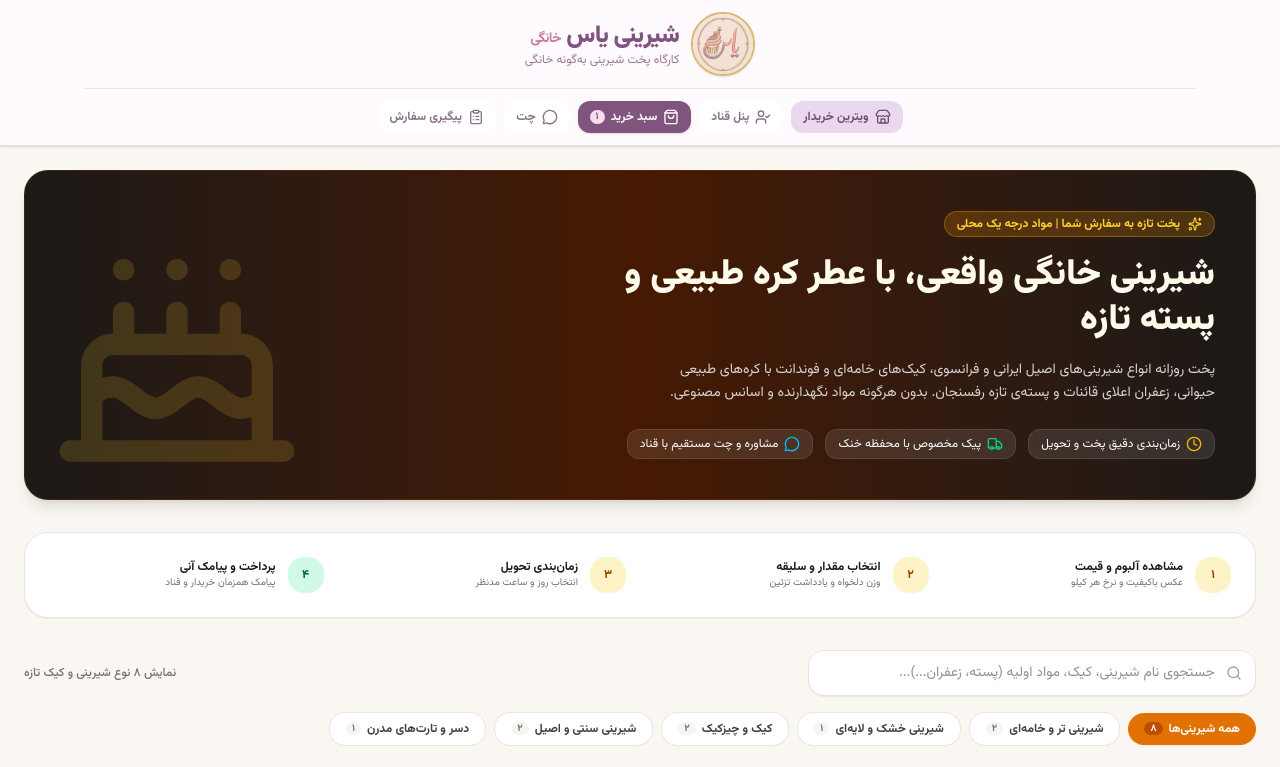
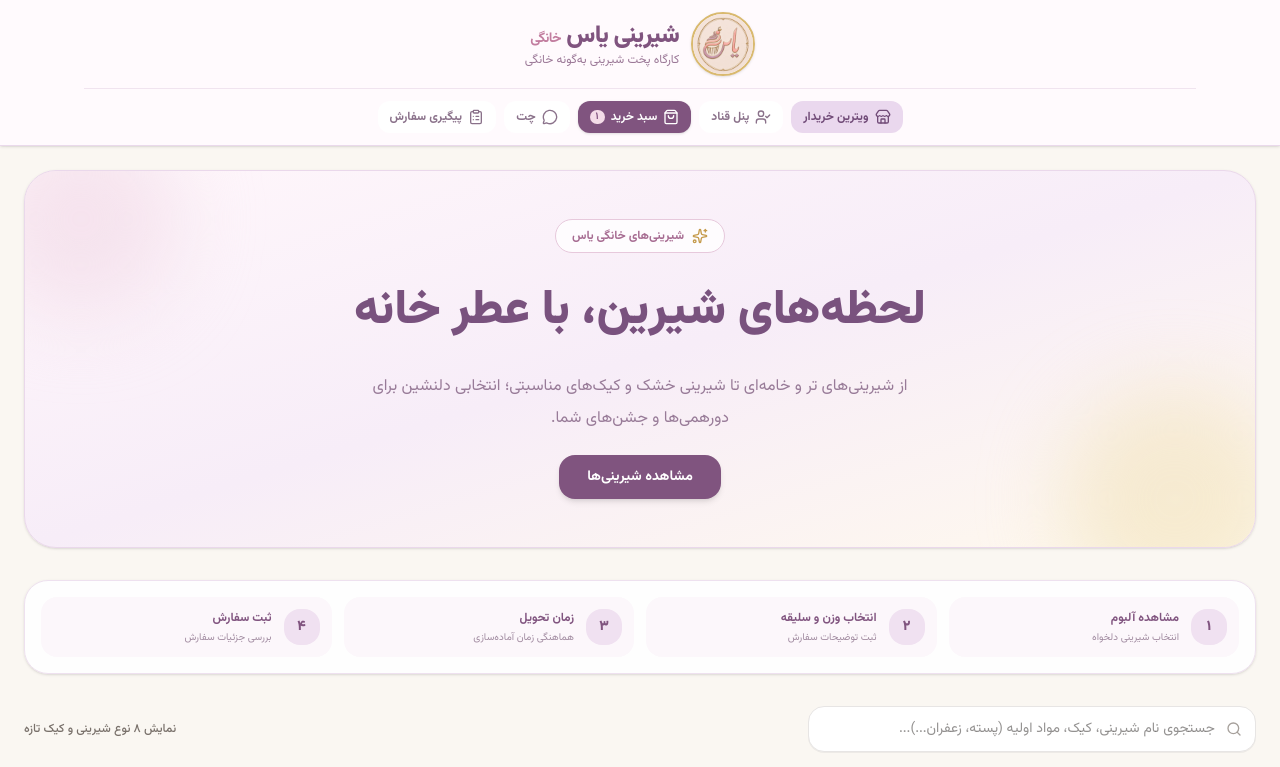
Before and after one commit to forog1980-star/shirini-yas, a React (Vite) app: page / in a window 1280 px wide. Shown: the top 767 px of the page. Built offline with nearby package versions, Linux system fonts and the light colour scheme.

Commit message:
Refresh Yas storefront hero and ordering flow

```diff
--- a/src/App.tsx
+++ b/src/App.tsx
@@ -86,7 +86,7 @@ export default function App() {
     {
       id: 'm1',
       sender: 'baker',
-      text: 'سلام و درود! مریم سعادتی هستم از کارگاه شیرین‌بانو. برای سفارش شیرینی‌های تازه و انتخاب طعم دلخواه‌تون در خدمتم.',
+      text: 'سلام و درود! سحر هستم از شیرینی یاس. برای سفارش شیرینی‌های تازه و انتخاب طعم دلخواه‌تون در خدمتم.',
       timestamp: '۱۰:۱۵',
       read: true,
     },
@@ -357,85 +357,42 @@ export default function App() {
           /* CUSTOMER STOREFRONT VIEW */
           <div className="max-w-7xl mx-auto px-4 sm:px-6 py-6 space-y-8">
             {/* Hero Storefront Banner */}
-            <div className="relative rounded-3xl overflow-hidden bg-gradient-to-r from-stone-900 via-amber-950 to-stone-900 text-white p-6 sm:p-10 shadow-lg border border-amber-900/40">
-              <div className="relative z-10 max-w-2xl space-y-4">
-                <div className="inline-flex items-center gap-2 bg-amber-500/20 text-amber-300 border border-amber-400/30 px-3 py-1 rounded-full text-xs font-bold">
-                  <Sparkles className="w-3.5 h-3.5" />
-                  <span>پخت تازه به سفارش شما | مواد درجه یک محلی</span>
+            <section className="relative overflow-hidden rounded-[2rem] border border-[#ead8eb] bg-gradient-to-br from-[#fff7fb] via-[#f7edf8] to-[#fff9ed] px-6 py-9 sm:px-10 sm:py-12 shadow-sm">
+              <div className="relative z-10 mx-auto max-w-3xl space-y-5 text-center">
+                <span className="inline-flex items-center gap-2 rounded-full border border-[#e7c9dc] bg-white/80 px-4 py-2 text-xs font-bold text-[#a66b91]">
+                  <Sparkles className="h-4 w-4 text-[#c59b4c]" />
+                  شیرینی‌های خانگی یاس
+                </span>
+                <h1 className="text-3xl font-black leading-relaxed text-[#79527e] sm:text-5xl">
+                  لحظه‌های شیرین، با عطر خانه
+                </h1>
+                <p className="mx-auto max-w-xl text-sm leading-8 text-[#987b98] sm:text-base">
+                  از شیرینی‌های تر و خامه‌ای تا شیرینی خشک و کیک‌های مناسبتی؛ انتخابی دلنشین برای دورهمی‌ها و جشن‌های شما.
+                </p>
+                <button
+                  onClick={() => { setSelectedCategory('all'); document.getElementById('yas-products')?.scrollIntoView({ behavior: 'smooth' }); }}
+                  className="inline-flex items-center justify-center rounded-2xl bg-[#80547f] px-7 py-3 text-sm font-bold text-white shadow-md transition hover:bg-[#70466f]"
+                >
+                  مشاهده شیرینی‌ها
+                </button>
+              </div>
+              <div className="pointer-events-none absolute -left-10 -top-12 h-48 w-48 rounded-full bg-[#f3dce9]/70 blur-2xl" />
+              <div className="pointer-events-none absolute -bottom-16 -right-8 h-56 w-56 rounded-full bg-[#f2e3bd]/60 blur-2xl" />
+            </section>
+
+            {/* A simple, honest ordering guide */}
+            <div className="grid grid-cols-2 gap-3 rounded-3xl border border-[#eee1ef] bg-white/90 p-4 shadow-sm sm:grid-cols-4">
+              {[
+                ['۱', 'مشاهده آلبوم', 'انتخاب شیرینی دلخواه'],
+                ['۲', 'انتخاب وزن و سلیقه', 'ثبت توضیحات سفارش'],
+                ['۳', 'زمان تحویل', 'هماهنگی زمان آماده‌سازی'],
+                ['۴', 'ثبت سفارش', 'بررسی جزئیات سفارش'],
+              ].map(([number, title, detail]) => (
+                <div key={number} className="flex items-center gap-3 rounded-2xl bg-[#fcf7fb] p-3">
+                  <span className="flex h-9 w-9 shrink-0 items-center justify-center rounded-2xl bg-[#f0e1f1] text-sm font-black text-[#80547f]">{number}</span>
+                  <span><span className="block text-xs font-bold text-[#80547f]">{title}</span><span className="mt-1 block text-[10px] text-[#a18ba0]">{detail}</span></span>
                 </div>
-
-                <h1 className="text-2xl sm:text-4xl font-black leading-tight text-amber-50">
-                  شیرینی خانگی واقعی، با عطر کره طبیعی و پسته تازه
-                </h1>
-
-                <p className="text-stone-300 text-xs sm:text-sm leading-relaxed max-w-xl">
-                  {bakerProfile.bio}
-                </p>
-
-                {/* Trust Badges */}
-                <div className="flex flex-wrap items-center gap-3 pt-2 text-xs">
-                  <div className="flex items-center gap-1.5 bg-white/10 backdrop-blur-md px-3 py-1.5 rounded-xl border border-white/10">
-                    <Clock className="w-4 h-4 text-amber-400" />
-                    <span>زمان‌بندی دقیق پخت و تحویل</span>
-                  </div>
-                  <div className="flex items-center gap-1.5 bg-white/10 backdrop-blur-md px-3 py-1.5 rounded-xl border border-white/10">
-                    <Truck className="w-4 h-4 text-emerald-400" />
-                    <span>پیک مخصوص با محفظه خنک</span>
-                  </div>
-                  <div className="flex items-center gap-1.5 bg-white/10 backdrop-blur-md px-3 py-1.5 rounded-xl border border-white/10">
-                    <MessageCircle className="w-4 h-4 text-sky-400" />
-                    <span>مشاوره و چت مستقیم با قناد</span>
-                  </div>
-                </div>
-              </div>
-
-              {/* Decorative Subtle Bakery Elements */}
-              <div className="absolute left-6 bottom-4 opacity-15 hidden md:block pointer-events-none">
-                <Cake className="w-64 h-64 text-amber-300" />
-              </div>
-            </div>
-
-            {/* Quick Process Steps (مثل ورود به یک قنادی دلنشین) */}
-            <div className="grid grid-cols-2 sm:grid-cols-4 gap-3 bg-white p-4 rounded-3xl border border-stone-200/90 shadow-2xs">
-              <div className="flex items-center gap-3 p-2">
-                <div className="w-9 h-9 rounded-2xl bg-amber-100 text-amber-800 flex items-center justify-center shrink-0 font-bold text-xs">
-                  ۱
-                </div>
-                <div>
-                  <div className="font-bold text-xs text-stone-900">مشاهده آلبوم و قیمت</div>
-                  <div className="text-[10px] text-stone-500">عکس باکیفیت و نرخ هر کیلو</div>
-                </div>
-              </div>
-
-              <div className="flex items-center gap-3 p-2">
-                <div className="w-9 h-9 rounded-2xl bg-amber-100 text-amber-800 flex items-center justify-center shrink-0 font-bold text-xs">
-                  ۲
-                </div>
-                <div>
-                  <div className="font-bold text-xs text-stone-900">انتخاب مقدار و سلیقه</div>
-                  <div className="text-[10px] text-stone-500">وزن دلخواه و یادداشت تزئین</div>
-                </div>
-              </div>
-
-              <div className="flex items-center gap-3 p-2">
-                <div className="w-9 h-9 rounded-2xl bg-amber-100 text-amber-800 flex items-center justify-center shrink-0 font-bold text-xs">
-                  ۳
-                </div>
-                <div>
-                  <div className="font-bold text-xs text-stone-900">زمان‌بندی تحویل</div>
-                  <div className="text-[10px] text-stone-500">انتخاب روز و ساعت مدنظر</div>
-                </div>
-              </div>
-
-              <div className="flex items-center gap-3 p-2">
-                <div className="w-9 h-9 rounded-2xl bg-emerald-100 text-emerald-800 flex items-center justify-center shrink-0 font-bold text-xs">
-                  ۴
-                </div>
-                <div>
-                  <div className="font-bold text-xs text-stone-900">پرداخت و پیامک آنی</div>
-                  <div className="text-[10px] text-stone-500">پیامک همزمان خریدار و قناد</div>
-                </div>
-              </div>
+              ))}
             </div>
 
             {/* Search & Category Filter Section */}
@@ -523,7 +480,7 @@ export default function App() {
                     سوالی درباره طعم، وزن یا مراسم خاصی دارید؟
                   </h3>
                   <p className="text-xs text-stone-500 mt-1 max-w-lg leading-relaxed">
-                    مستقیماً با من در چت متنی صحبت کنید. برای انواع کیک‌های سفارشی، جشن عقد، تولد و پذیرایی شرکتی مشاوره دریافت کنید.
+                    برای سفارش با طعم، وزن و تزیین دلخواه، پیام خود را برای سحر بفرستید.
                   </p>
                 </div>
               </div>
@@ -534,7 +491,7 @@ export default function App() {
                   className="flex-1 md:flex-initial px-5 py-3 bg-amber-600 hover:bg-amber-700 text-white rounded-2xl text-xs font-bold flex items-center justify-center gap-2 shadow-sm transition-all"
                 >
                   <MessageCircle className="w-4 h-4" />
-                  <span>گفتگوی متنی با مریم سعادتی</span>
+                  <span>گفتگوی متنی با سحر</span>
                 </button>
                 <a
                   href={`tel:${bakerProfile.phone}`}
```
